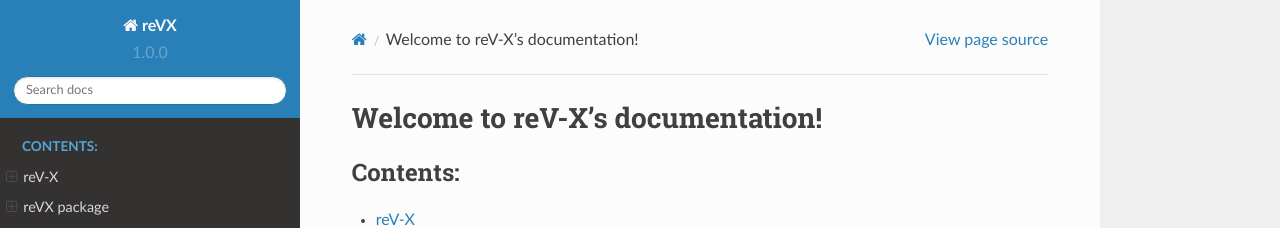
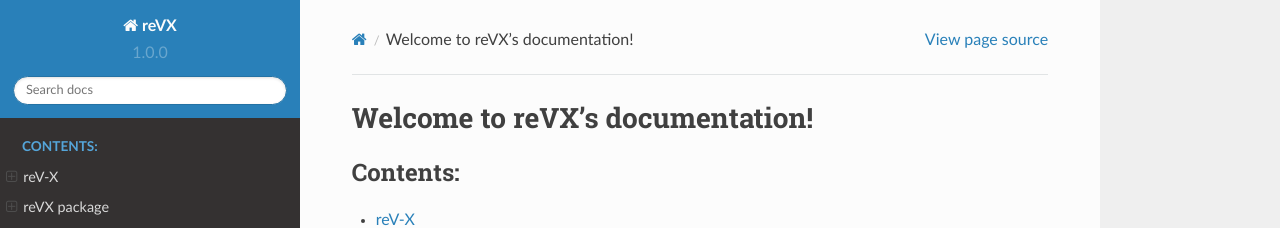
Before and after one commit to NREL/reVX, a Sphinx documentation site: the page built from docs/source/index.rst, in a window 1280 px wide. Shown: the top 228 px of the page. Built offline with Sphinx 7.4.7 and the Read the Docs theme 2.0.0, drawn with Linux system fonts in a browser that asks for light colours.

```diff
--- a/docs/source/conf.py
+++ b/docs/source/conf.py
@@ -145,7 +145,7 @@ latex_elements = {
 # (source start file, target name, title,
 #  author, documentclass [howto, manual, or own class]).
 latex_documents = [
-    (master_doc, 'reV-X.tex', 'reV-X Documentation',
+    (master_doc, 'reVX.tex', 'reVX Documentation',
      'Michael Rossol', 'manual'),
 ]
 
@@ -155,7 +155,7 @@ latex_documents = [
 # One entry per manual page. List of tuples
 # (source start file, name, description, authors, manual section).
 man_pages = [
-    (master_doc, 'reV-X', 'reV-X Documentation',
+    (master_doc, 'reVX', 'reVX Documentation',
      [author], 1)
 ]
 
@@ -166,8 +166,8 @@ man_pages = [
 # (source start file, target name, title, author,
 #  dir menu entry, description, category)
 texinfo_documents = [
-    (master_doc, 'reV-X', 'reV-X Documentation',
-     author, 'reV-X', 'Renewable Energy Potential(V) EXchange Tool',
+    (master_doc, 'reVX', 'reVX Documentation',
+     author, 'reVX', 'Renewable Energy Potential(V) EXchange Tool',
      'Miscellaneous'),
 ]
 
--- a/docs/source/index.rst
+++ b/docs/source/index.rst
@@ -1,16 +1,16 @@
-.. reV-X documentation master file, created by
+.. reVX documentation master file, created by
    sphinx-quickstart on Thu Jun 14 10:26:46 2018.
    You can adapt this file completely to your liking, but it should at least
    contain the root `toctree` directive.
 
-Welcome to reV-X's documentation!
+Welcome to reVX's documentation!
 ====================================
 
 .. toctree::
    :maxdepth: 2
    :caption: Contents:
 
-   reV-X
+   reVX
 
 Indices and tables
 ==================
```
Also changed, not shown: README.md (+4 -4 lines), docs/source/reV-X.rst (deleted, +0 -8 lines), docs/source/reVX.rst (added, +8 -0 lines), setup.py (+6 -6 lines), docs/README.md, docs/source/reVX/modules.rst (renamed from docs/source/reV-X/modules.rst), docs/source/reVX/reVX.nsrdb.rst (renamed from docs/source/reV-X/reVX.nsrdb.rst), docs/source/reVX/reVX.plexos.rst (renamed from docs/source/reV-X/reVX.plexos.rst), docs/source/reVX/reVX.reeds.rst (renamed from docs/source/reV-X/reVX.reeds.rst), docs/source/reVX/reVX.rpm.rst (renamed from docs/source/reV-X/reVX.rpm.rst), docs/source/reVX/reVX.rst (renamed from docs/source/reV-X/reVX.rst), docs/source/reVX/reVX.utilities.rst (renamed from docs/source/reV-X/reVX.utilities.rst), docs/source/reVX/reVX.wtk.rst (renamed from docs/source/reV-X/reVX.wtk.rst), docs/source/reVX/setup.rst (renamed from docs/source/reV-X/setup.rst).
